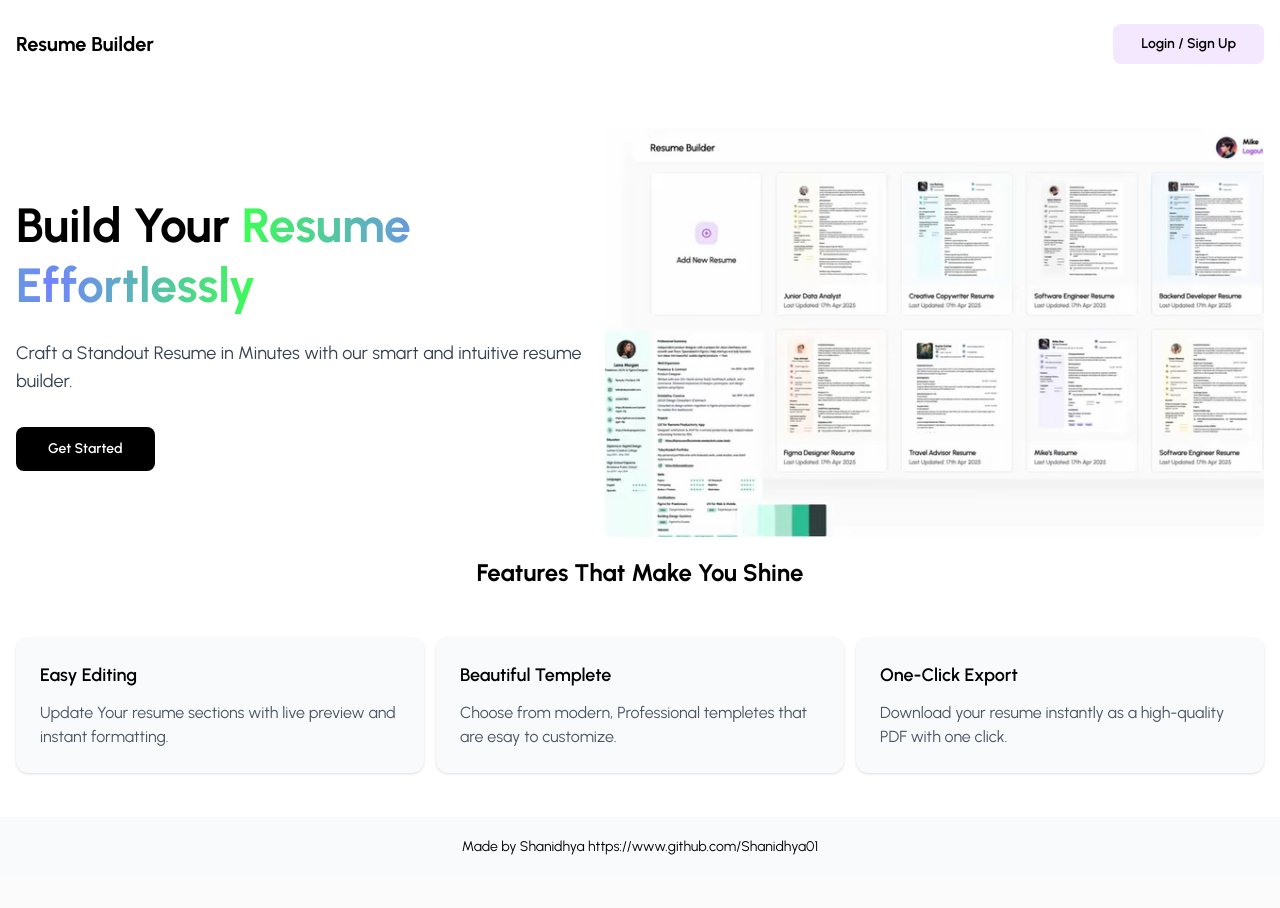
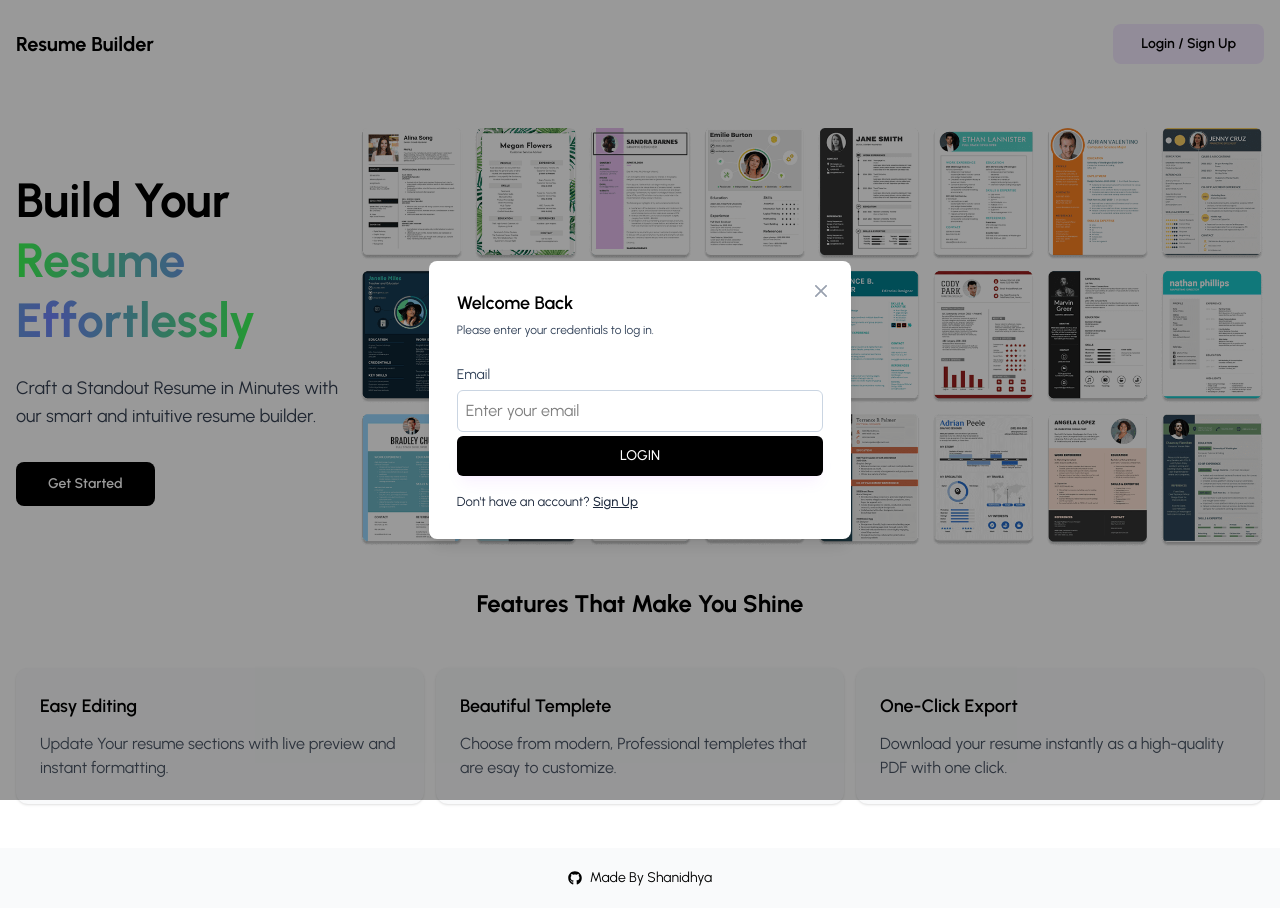
Before and after one commit to Shanidhya01/Resume-Builder, a React (Vite) app in the folder frontend/resume-builder/: page / in a window 1280 px wide. Before the commit the page ends 877 px from the top, so only its background shows below. Built offline with nearby package versions, Linux system fonts and the light colour scheme.

Commit message:
Added Login Page

```diff
--- /dev/null
+++ b/frontend/resume-builder/src/components/Inputs/Input.jsx
@@ -0,0 +1,18 @@
+import React from 'react'
+
+const Input = ({value, onChange, label, type, placeholder}) => {
+  return (
+    <div>
+      <label className='text-sm text-slate-700'>{label}</label>
+      <input
+        value={value}
+        onChange={onChange}
+        type={type}
+        placeholder={placeholder}
+        className='border border-slate-300 rounded-md p-2 mt-1 w-full'
+      />
+    </div>
+  )
+}
+
+export default Input
--- /dev/null
+++ b/frontend/resume-builder/src/components/Modal.jsx
@@ -0,0 +1,68 @@
+import React from 'react'
+
+const Modal = ( {
+  children,
+  isOpen,
+  onClose,
+  title,
+  hideHeader,
+  showActionBtn,
+  actionBtnIcon = null,
+  actionBtnText,
+  onActionClick,
+} ) => {
+  return (
+    <>
+      <div className='fixed inset-0 z-50 flex justify-center items-center w-full h-full bg-black/40'>
+        {/* Modal Content */}
+        <div className={`relative flex flex-col bg-white shadow-lg rounded-lg overflow-hidden`}>
+          {/* Modal Header */}
+          {!hideHeader && (
+            <div className='flex items-center justify-between p-4 border-b border-gray-200'>
+              <h3 className='md:text-lg font-medium text-gray-900'>{title}</h3>
+
+                {showActionBtn && (
+                  <button
+                    className='btn-small-light mr-12'
+                    onClick={ () => onActionClick()}
+                  >
+                    {actionBtnIcon}
+                    {actionBtnText}
+                  </button>
+                )}
+            </div>
+          )}
+
+          <button
+            type='button'
+            className='text-gray-400 bg-transparent hover:bg-gray-200 hover:text-gray-900 rounded-lg text-sm w-8 h-8 flex justify-center items-center absolute top-3.5 right-3.5'
+            onClick={onClose}
+          >
+            <svg
+              className='w-3 h-3'
+              aria-hidden='true'
+              xmlns='http://www.w3.org/2000/svg'
+              fill='none'
+              viewBox='0 0 14 14'
+            >
+              <path
+                stroke='currentColor'
+                strokeLinecap='round'
+                strokeLinejoin='round'
+                strokeWidth='2'
+                d='M1 1l12 12M13 1L1 13'
+              />
+            </svg>
+          </button>
+
+          {/* Modal Body (Scrollable) */}
+          <div className='flex-1 overflow-y-auto custom-scrollbar'>
+            {children}
+          </div>
+        </div>
+      </div>
+    </>
+  )
+}
+
+export default Modal
--- a/frontend/resume-builder/src/pages/Auth/Login.jsx
+++ b/frontend/resume-builder/src/pages/Auth/Login.jsx
@@ -1,10 +1,53 @@
 import React from 'react'
+import { useNavigate } from 'react-router-dom';
+import Input from '../../components/Inputs/Input';
 
-const Login = () => {
+const Login = ({setCurrentPage}) => {
+  const [email, setEmail] = React.useState('');
+  const [password, setPassword] = React.useState('');
+  const [error, setError] = React.useState('');
+
+  const navigate = useNavigate();
+
+  //Handle login
+  const handleLogin = async (e) => {};
+
   return (
-    <div>
-      Login
-    </div>
+    <>
+      <div className='w-[90vw] md:w-[33vw] p-7 flex flex-col justify-center'>
+        <h3 className='text-lg font-semibold text-black'>Welcome Back</h3>
+        <p className='text-xs text-slate-700 mt-[5px] mb-6'>
+          Please enter your credentials to log in.
+        </p>
+        <form onSubmit={handleLogin} >
+
+          <Input
+            value={email}
+            onChange={({target}) => setEmail(target.value)}
+            label='Email'
+            type='email'
+            placeholder='Enter your email'
+          />
+          {error && <p className='text-red-500 text-xs pb-2.5'>{error}</p>}
+
+          <button type='submit' className='btn-primary'>
+            LOGIN
+          </button>
+
+          <p className='text-[13px] text-slate-800 mt-3'>
+            Don't have an account? {" "}
+            <button
+              className='font-medium text-primary underline cursor-pointer'
+              onClick={ () => {
+                setCurrentPage('signup');
+              }}
+            >
+              Sign Up
+            </button>
+          </p>
+        </form>
+      </div>
+    </>
   )
 }
 
--- a/frontend/resume-builder/src/pages/LandingPage.jsx
+++ b/frontend/resume-builder/src/pages/LandingPage.jsx
@@ -1,12 +1,16 @@
 import React, { useState } from 'react'
 import HERO_IMG from '../assets/hero-img.png'
 import { useNavigate } from 'react-router-dom'
-// import GitHubIcon from '@mui/icons-material/GitHub';
+import { FaGithub } from 'react-icons/fa';
+import Login from '../pages/Auth/Login';
+import SignUp from '../pages/Auth/SignUp';
+import Modal from '../components/Modal';
+
 
 const LandingPage = () => {
   const navigate = useNavigate();
 
-  const [openAuthModal,setOpenAuthModal] = useState(false);
+  const [openAuthModal,setOpenAuthModal] = useState(true);
   const [currentPage,setCurrentPage] = useState("login");
 
   const handleCTA = () => {};
@@ -55,7 +59,7 @@
         </div>
 
         <section className='mt-5'>
-          <h2 className='text-2xl font-bold text-center mb-12'>
+          <h2 className='text-2xl font-bold text-center mb-12 mt-10'>
             Features That Make You Shine
           </h2>
           <div className='grid grid-cols-1 md:grid-cols-3 gap-3'>
@@ -91,18 +95,29 @@
 
       </div>
       <div className="text-sm bg-gray-50 text-secondary text-center p-5 mt-5">
-        {/* <a
+        <a
           href="https://github.com/Shanidhya01"
           target="_blank"
           rel="noopener noreferrer"
-          className="flex items-center gap-2"
+          className="flex justify-center items-center gap-2 "
         >
-          <GitHubIcon />
-          <span>Made By Shanidhya</span>
-        </a> */}
-          Made by Shanidhya
-          https://www.github.com/Shanidhya01
+          <FaGithub />
+          <span className='relative'>Made By Shanidhya</span>
+        </a>
+      </div>
+      <Modal
+        isOpen = {openAuthModal}
+        onClose={() => {
+          setOpenAuthModal(false);
+          setCurrentPage("login");
+        }}
+        hideHeader
+      >
+        <div>
+          {currentPage === "login" && <Login setCurrentPage={setCurrentPage} />}
+          {currentPage === "signup" && <SignUp setCurrentPage={setCurrentPage} />}
         </div>
+      </Modal>
     </div>
   )
 }
```
Also changed, not shown: frontend/resume-builder/src/assets/hero-img.png.
